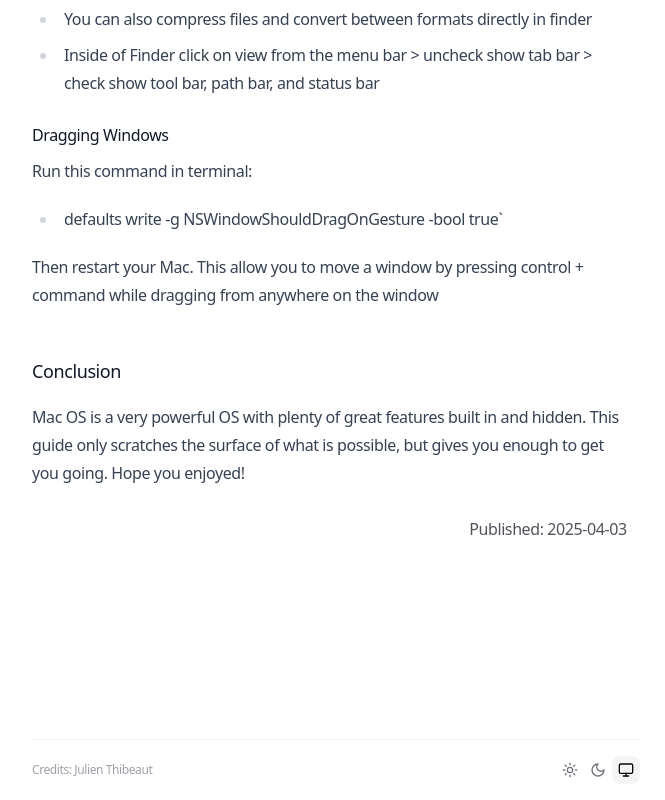
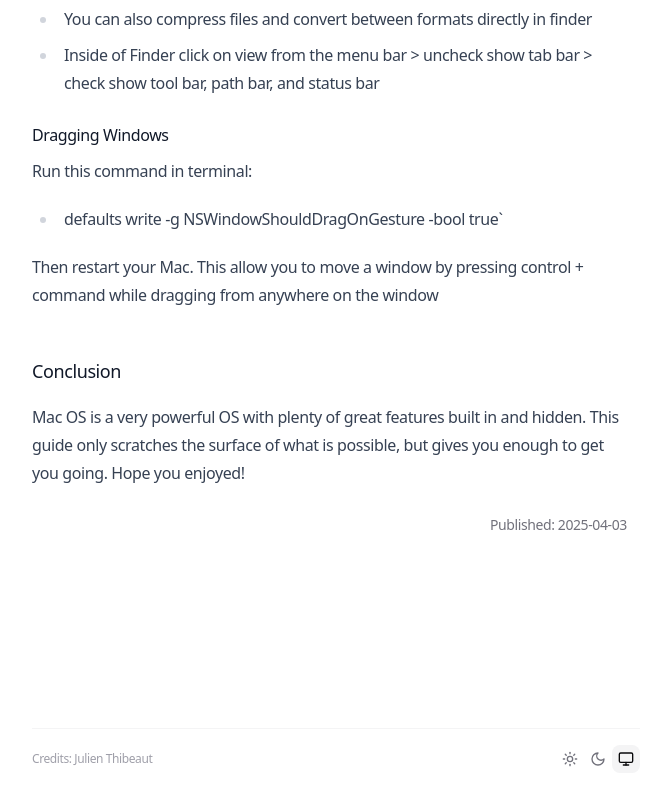
Before and after one commit to daniyalmaster693/daniyalmaster.com, a Next.js app: page /blog/my-mac-setup in a window 1280 px wide. Shown: the part 7651-8451 px from the top of the page, without its empty margins (304-969 px from the left). Built offline with nearby package versions, Linux system fonts and the light colour scheme.

Commit message:
Updated published text to be smaller and match style of the copy url button

```diff
--- a/mdx-components.tsx
+++ b/mdx-components.tsx
@@ -25,7 +25,7 @@ export function useMDXComponents(components: MDXComponents): MDXComponents {
     },
     Published: ({ date }: { date: string }) => (
       <div className="flex-1">
-        <p className="mt-7 text-right text-zinc-600 dark:text-zinc-400">
+        <p className="font-base mt-7 gap-1 text-right text-sm text-zinc-500 transition-colors dark:text-zinc-400">
           Published: {date}
         </p>
       </div>
```
